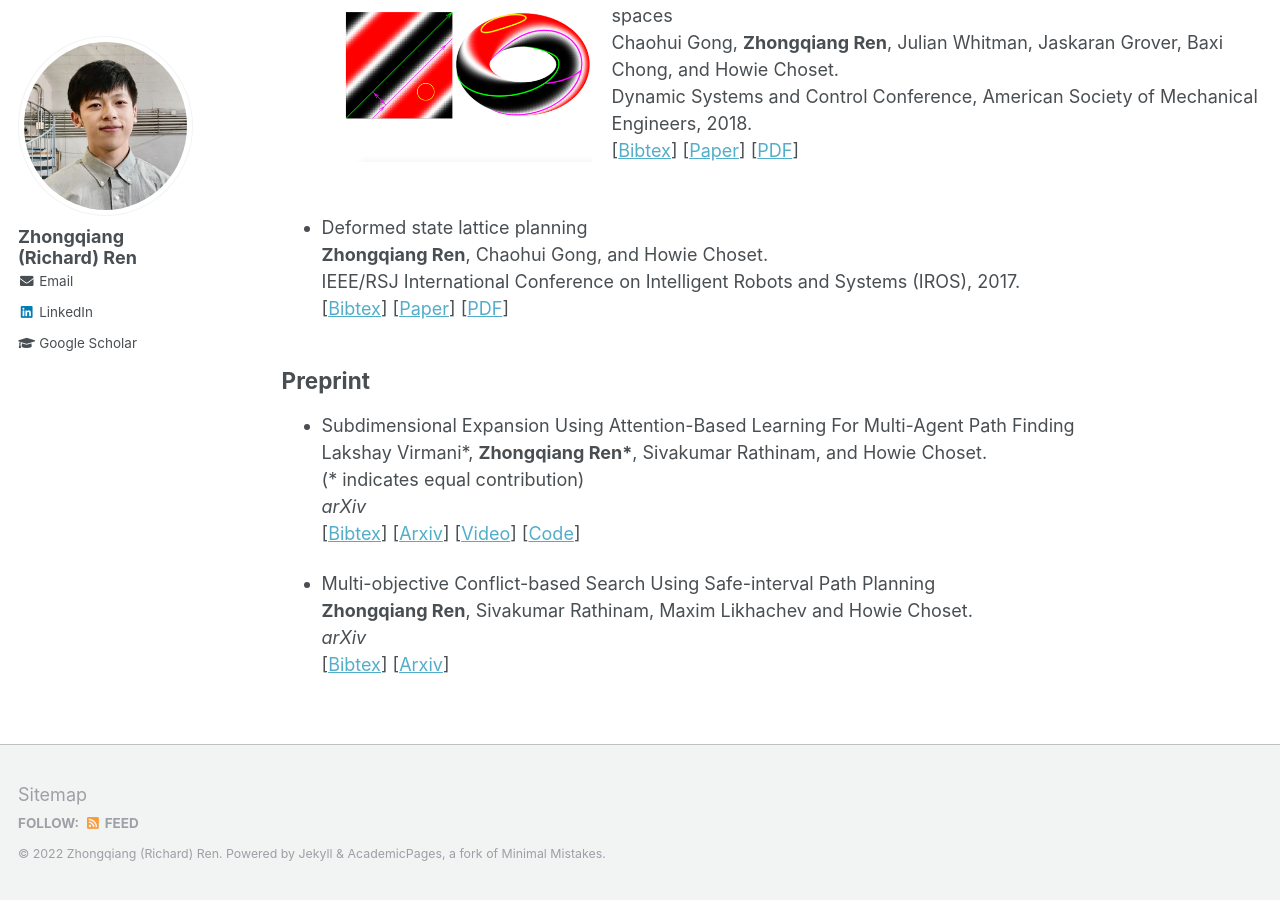
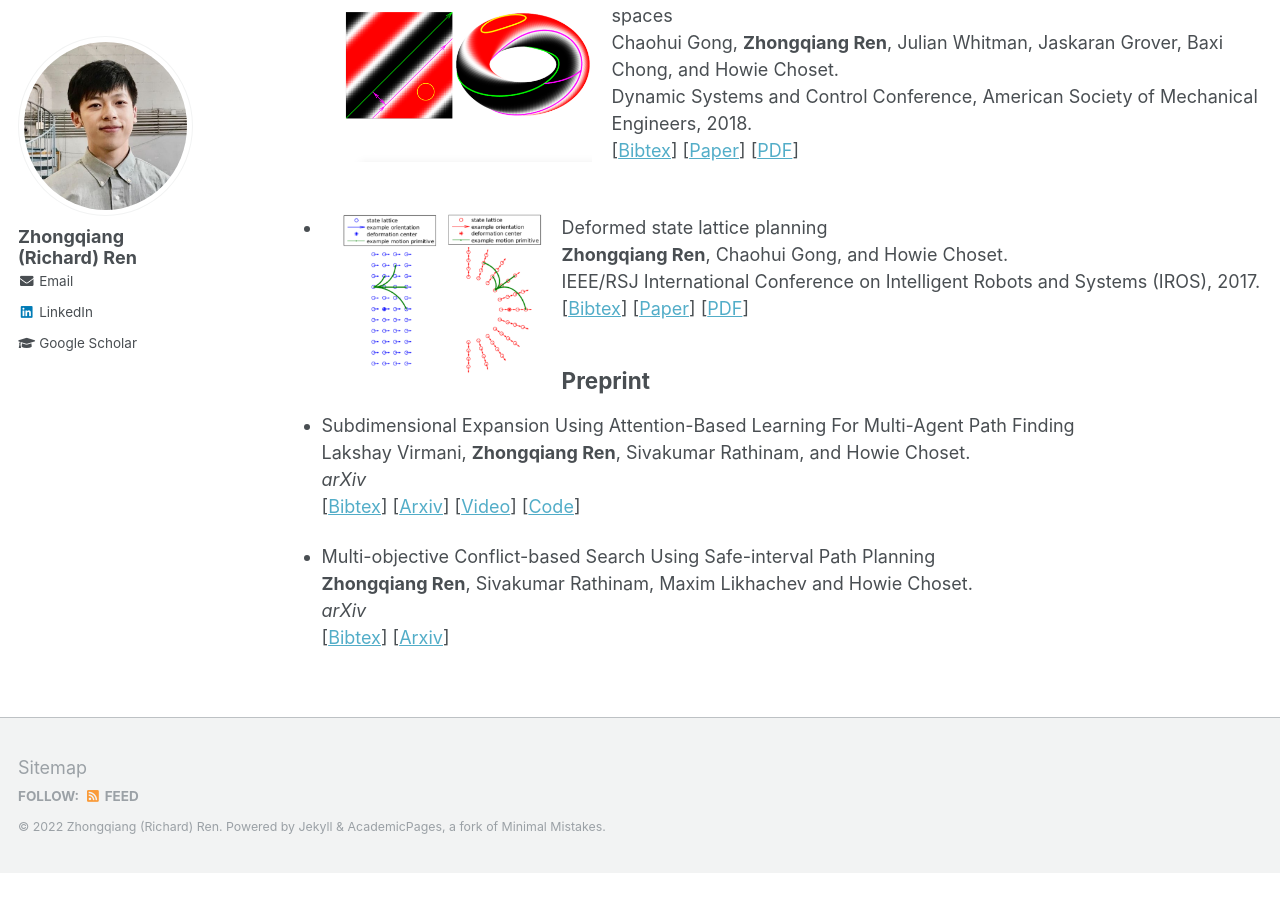
Before and after one commit to wonderren/wonderren.github.io, a Jekyll site: the page built from _pages/publications.md, in a window 1280 px wide and 900 px high, scrolled down 2443 px. Built offline with Jekyll 4.4.1, drawn with Linux system fonts in a browser that asks for light colours; after the commit the page ends 3316 px from its top, so only the background shows below that.

Commit message:
add dslp fig

```diff
--- a/_pages/publications.md
+++ b/_pages/publications.md
@@ -145,7 +145,8 @@
 <br>
 <br>
 
-* Deformed state lattice planning\
+* <img src="../images/fig_dslp.png" alt="" width="200" height="200" align="left" hspace="20" style=" border: #000000 2px none;">
+Deformed state lattice planning\
 	**Zhongqiang Ren**, Chaohui Gong, and Howie Choset.\
 	IEEE/RSJ International Conference on Intelligent Robots and Systems (IROS), 2017.\
 [[Bibtex](https://wonderren.github.io/files/bibtex_ren17dslp.txt)]
@@ -157,8 +158,7 @@
 ------
 
 * Subdimensional Expansion Using Attention-Based Learning For Multi-Agent Path Finding\
-  Lakshay Virmani\*, **Zhongqiang Ren\***, Sivakumar Rathinam, and Howie Choset.\
-  (\* indicates equal contribution)\
+  Lakshay Virmani, **Zhongqiang Ren**, Sivakumar Rathinam, and Howie Choset.\
   <i>arXiv</i>\
 [[Bibtex](https://wonderren.github.io/files/bibtex_virmani22lm.txt)]
 [[Arxiv](https://arxiv.org/pdf/2109.14695.pdf)]
```
Also changed, not shown: images/fig_dslp.png (added).
